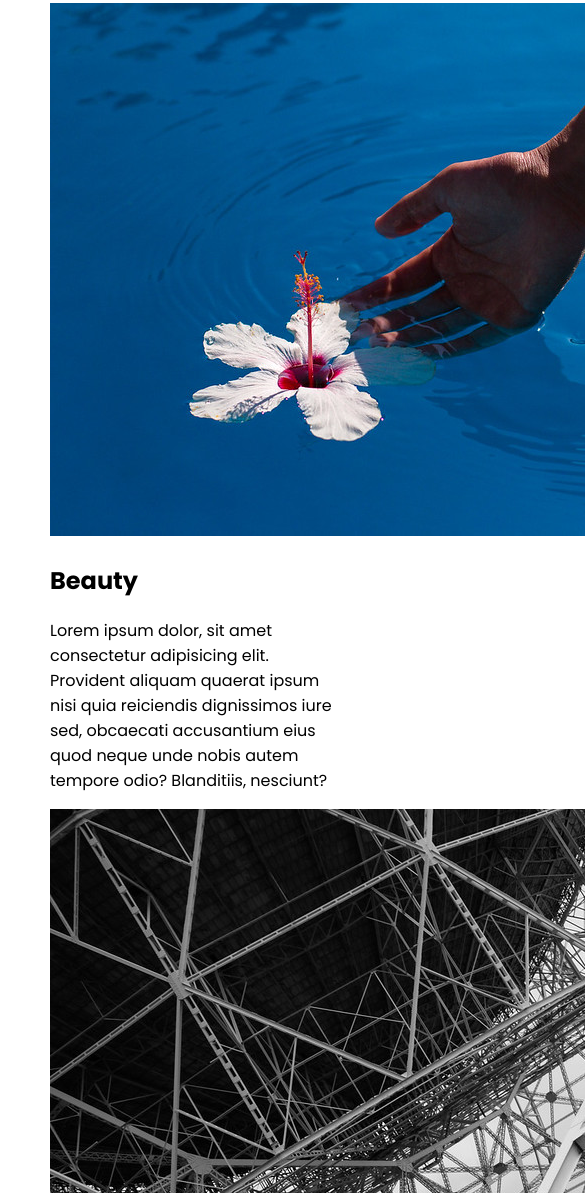
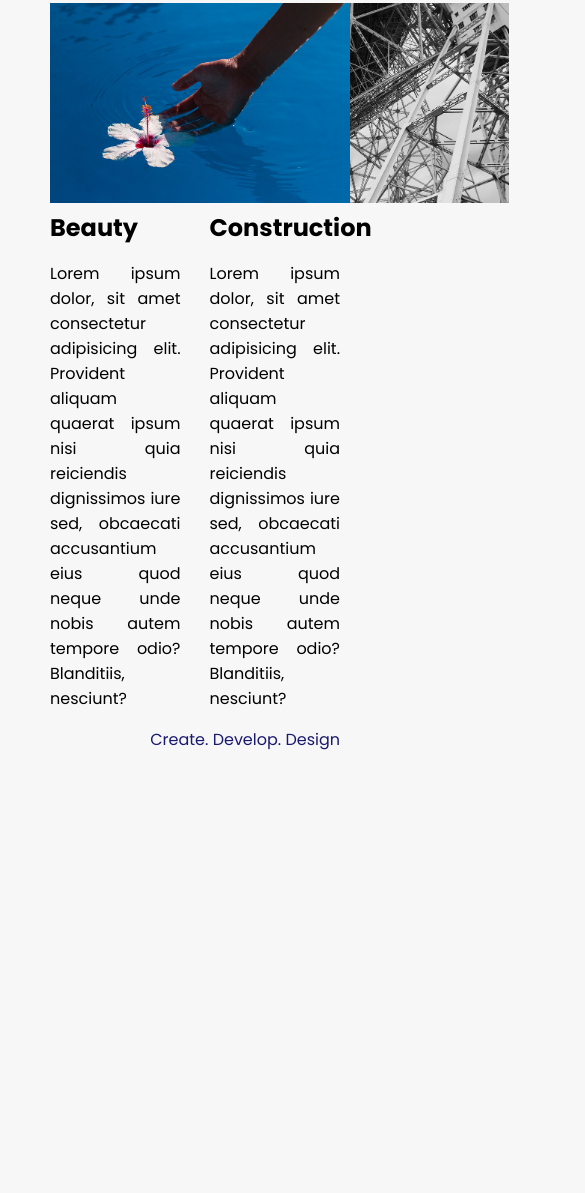
Before and after one commit to EdwardS02/agency, a plain HTML site: page index.html in a window 390 px wide. Shown: the part 807-2000 px from the top of the page, 585 px wide, since content can reach past the window. After the commit the page ends 1559 px from the top, so only its background shows below. Drawn offline with Linux system fonts and the light colour scheme.

Commit message:
Style elements and make it responsive using floats and inline-block

```diff
--- a/index.html
+++ b/index.html
@@ -17,7 +17,7 @@
     <h1>We are a <span class="creative">Creative</span><br>Design Agency</h1>
     <div class="card">
 
-      <div class="card-image"><img src="assets/images/beautiful.jpg" alt="hand picking up a flower in the water"></div>
+      <img src="assets/images/beautiful.jpg" alt="hand picking up a flower in the water">
 
       <div class="card-info">
         <h2>Beauty</h2>
@@ -27,7 +27,7 @@
     </div>
     <div class="right card">
 
-      <div class="card-image"><img src="assets/images/construction.jpg" alt="big structure in black and white filter"></div>
+      <img src="assets/images/construction.jpg" alt="big structure in black and white filter">
 
       <div class="card-info">
         <h2>Construction</h2>
--- a/style.css
+++ b/style.css
@@ -1,6 +1,14 @@
 body {
   font-family: "Poppins", sans-serif;
   margin: 50px 50px 0 50px;
+  background-color:rgb(247, 247, 247);
+  display: flex;
+  flex-direction: column;
+  height: 95vh;
+}
+
+.main {
+  flex: 1;
 }
 
 h1 {
@@ -10,3 +18,29 @@ h1 {
 .creative {
   color: midnightblue;
 }
+
+.card img {
+  height: 200px;
+}
+
+.card {
+  width: 45%;
+  display: inline-block;
+}
+
+.right {
+  float: right;
+}
+
+.card-info {
+  text-align: justify;
+}
+
+.card-info h2 {
+  margin: 0;
+}
+
+footer {
+  color: midnightblue;
+  text-align: right;
+}
```
